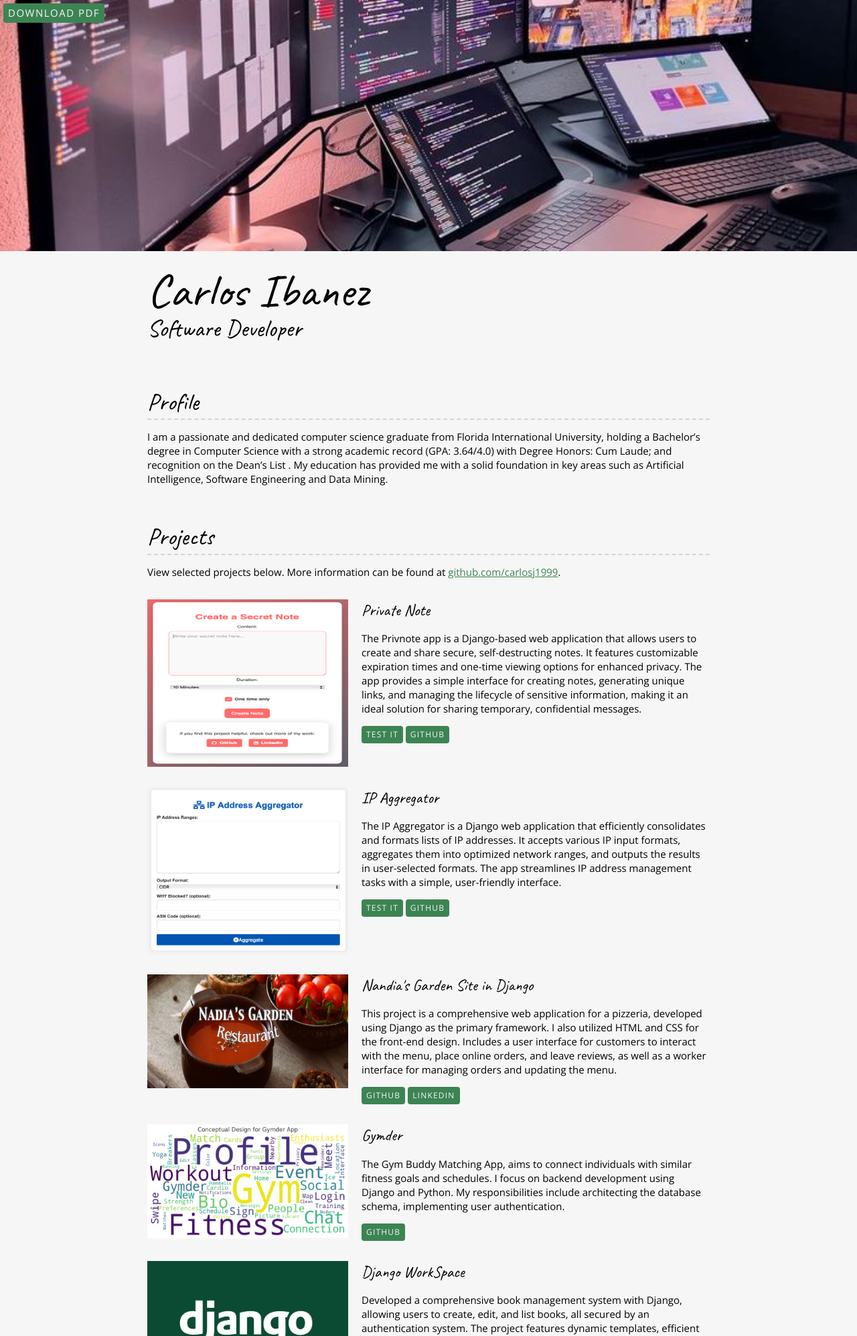
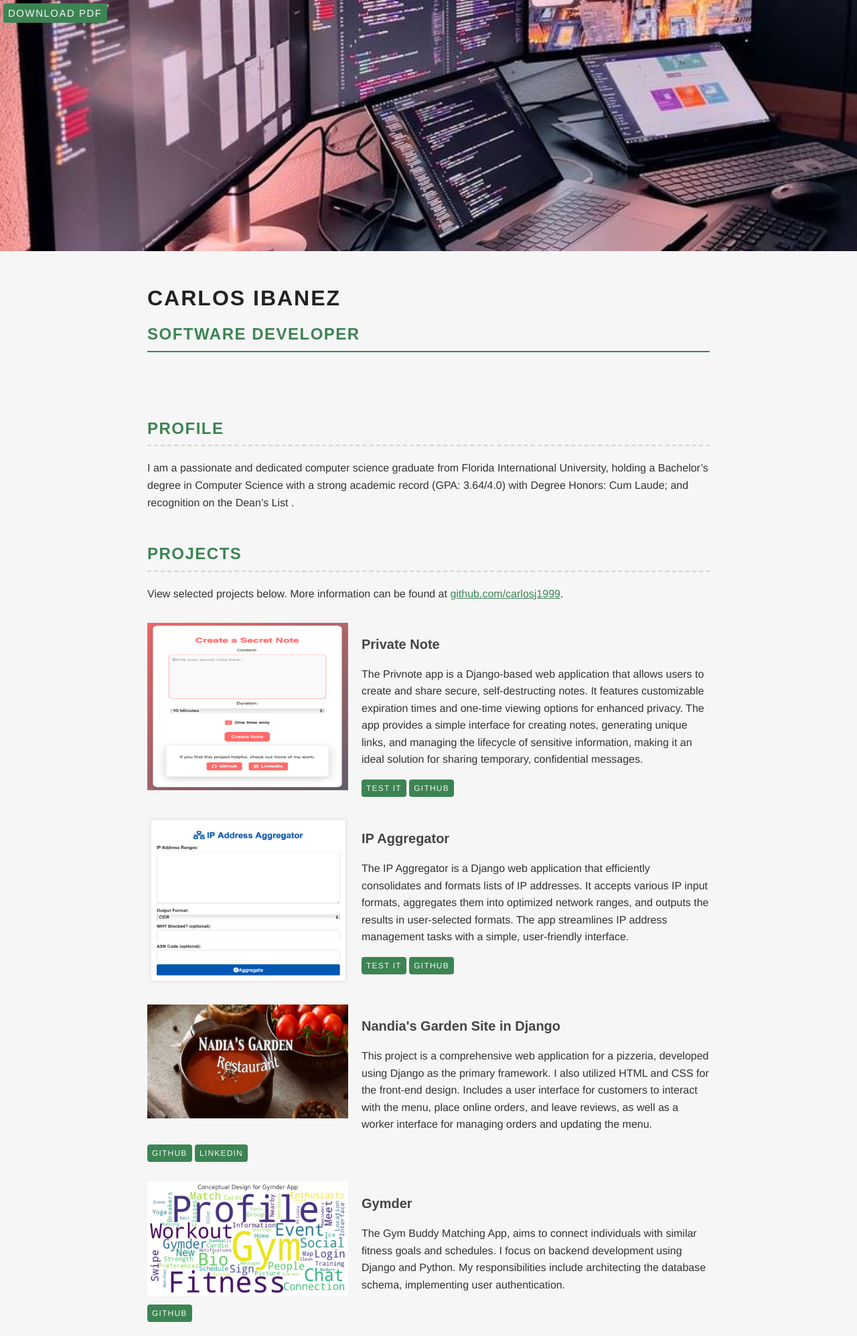
Before and after one commit to carlosj1999/Portfolio, a Django app: page / in a window 1280 px wide. Shown: the top 1995 px of the page at 67% size. Run offline with Django 5.2, Linux system fonts and the light colour scheme.

Commit message:
style change

```diff
--- a/resume/templates/resume/resume.html
+++ b/resume/templates/resume/resume.html
@@ -5,9 +5,6 @@
     <meta charset="UTF-8">
     <meta name="viewport" content="width=device-width, initial-scale=1.0">
     <title>Resume | Carlos Ibanez | Junior Software Developer</title>
-    <link rel="preconnect" href="https://fonts.googleapis.com">
-    <link rel="preconnect" href="https://fonts.gstatic.com" crossorigin>
-    <link href="https://fonts.googleapis.com/css2?family=Caveat&family=Open+Sans&display=swap" rel="stylesheet">
     <link rel="stylesheet" type="text/css"  href="{% static 'css/style_portfolio.css' %}?v=1.0">
   <!-- Google tag (gtag.js) -->
 <script async src="https://www.googletagmanager.com/gtag/js?id=G-J71RQKFK5G"></script>
@@ -24,7 +21,7 @@
     <!-- //  INTRO  // -->
     <header>
       <div class="content-wrapper">
-        <h1>Carlos Ibanez</h1>
+        <h1>CARLOS IBANEZ</h1>
         <h2>Software Developer</h2>
       </div>
     </header>
@@ -32,15 +29,15 @@
     <main class="content-wrapper">
       <!-- //  PROFILE  // -->
       <section class="resume-section">
-        <h2>Profile</h2>
-        <p>I am a passionate and dedicated computer science graduate from Florida International University, holding a Bachelor’s degree in Computer Science with a strong academic record (GPA: 3.64/4.0) with Degree Honors: Cum Laude; and recognition on the Dean’s List . My education has provided me with a solid foundation in key areas such as Artificial Intelligence, Software Engineering and Data Mining.</p>
+        <h2>PROFILE</h2>
+        <p>I am a passionate and dedicated computer science graduate from Florida International University, holding a Bachelor’s degree in Computer Science with a strong academic record (GPA: 3.64/4.0) with Degree Honors: Cum Laude; and recognition on the Dean’s List .</p>
       </section>
 
       <!-- //  PROJECTS  // -->
       <section class="resume-section">
-        <h2>Projects</h2>
+        <h2>PROJECTS</h2>
         <p>View selected projects below. More information can be found at <a href="https://github.com/carlosj1999" target="_blank">github.com/carlosj1999</a>.</p>
-
+        <div class="project-wrapper">
         <section class="project-item">
           <img src="{%static 'images/privnote.png'%}" alt="Private Note">
           <h3>Private Note</h3>
@@ -57,7 +54,7 @@
           <a class="btn" href="https://github.com/carlosj1999/IP_Aggregator" target="_blank">GitHub</a>
         </section>
 
-        <div class="project-wrapper">
+
           <section class="project-item">
             <img src="{%static 'images/nandiasgarden.jpg'%}" alt="Nandia's Garden Site in Django">
             <h3>Nandia's Garden Site in Django</h3>
@@ -94,7 +91,7 @@
       <!-- //  WORK EXPERIENCE  // -->
       <section class="resume-section">
         <!-- Start content edits below this line.  -->
-        <h2>Work Experience</h2>
+        <h2>WORK EXPERIENCE</h2>
         <p>My complete work history is available on <a href="https://www.linkedin.com/in/carlos-ibanez99" target="_blank">LinkedIn</a>.</p>
 
         <section class="work-item">
@@ -140,7 +137,7 @@
       <!-- //  EDUCATION & CERTIFICATIONS  // -->
       <section class="resume-section">
         <!-- Start content edits below this line.  -->
-        <h2>Education</h2>
+        <h2>EDUCATION</h2>
 
         <section class="education-item">
           <h3>Florida International University - Miami, Florida</h3>
@@ -165,7 +162,7 @@
       </section>
 
       <section class="certification-section">
-        <h2>Certification</h2>
+        <h2>CERTIFICATIONS</h2>
         <section class="Certificate">
           <img src="{%static 'images/Azure.png'%}" alt="Microsoft-Certification">
 
--- a/static/css/style_portfolio.css
+++ b/static/css/style_portfolio.css
@@ -27,24 +27,37 @@ html, body {
 body {
     background: #f6f6f6;
     margin: 0;
-    font-family: 'Open Sans', sans-serif;
-    font-size: 1.5rem;
-    line-height: 1.4;
+    font-family: 'Helvetica Neue', 'Helvetica Condensed', Arial, sans-serif;
+    font-size: 16px;
+    line-height: 1.6;
+    color: #333;
 }
 h1, h2, h3 {
-    font-family: 'Caveat', cursive;
-    font-weight: 400;
-    margin: 0;
+    font-family: 'Helvetica Neue Condensed', 'Helvetica Condensed', Arial, sans-serif;
+    font-weight: 700;
+    line-height: 1.2;
+    margin-bottom: 20px;
 }
+
 h1 {
-    font-size: 7rem;
-    line-height: 0.85;
+    font-size: 3.2rem;
+    text-transform: uppercase;
+    letter-spacing: 2px;
+    color: #222;
 }
+
 h2 {
-    font-size: 3.6rem;
+    font-size: 2.4rem;
+    text-transform: uppercase;
+    letter-spacing: 1.5px;
+    color: #3c8453;
+    border-bottom: 2px solid #3c8453;
+    padding-bottom: 10px;
 }
+
 h3 {
-    font-size: 2.4rem;
+    font-size: 2rem;
+    color: #444;
 }
 
 /* links */
@@ -79,6 +92,25 @@ footer a:hover {
     padding: 30px;
     max-width: 900px;
 }
+
+@media screen and (max-width: 500px) {
+    body {
+        font-size: 14px;
+    }
+
+    h1 {
+        font-size: 2.8rem;
+    }
+
+    h2 {
+        font-size: 2.2rem;
+    }
+
+    h3 {
+        font-size: 1.8rem;
+    }
+}
+
 
 
 /* HOME
```
